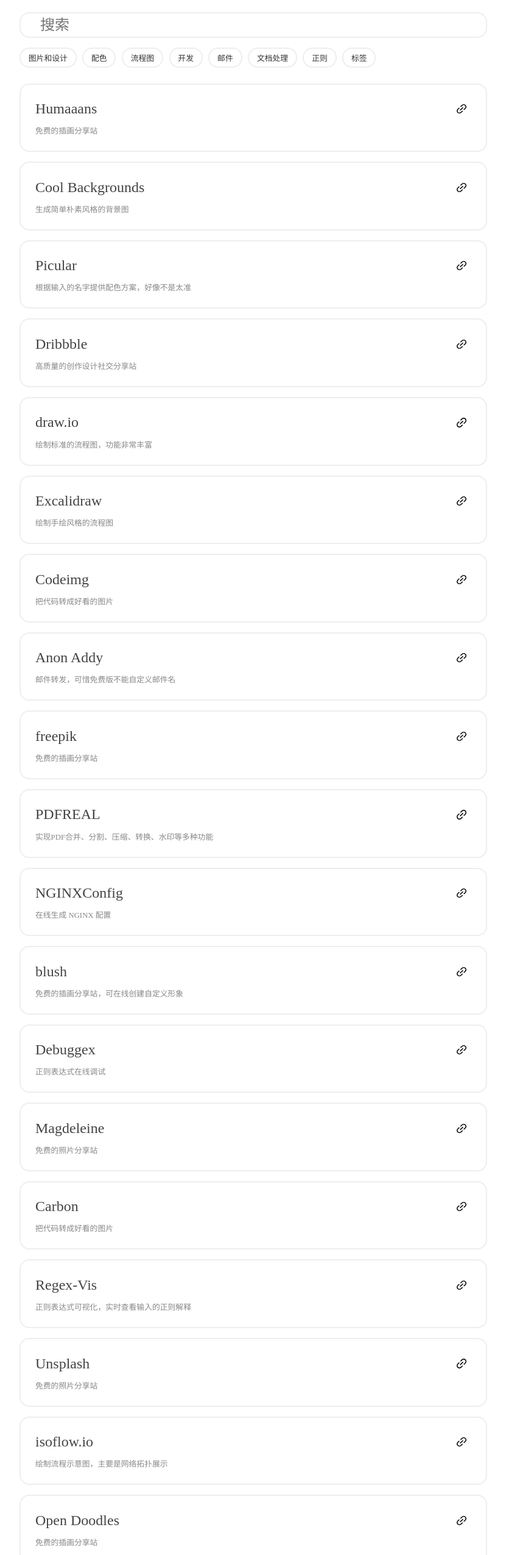
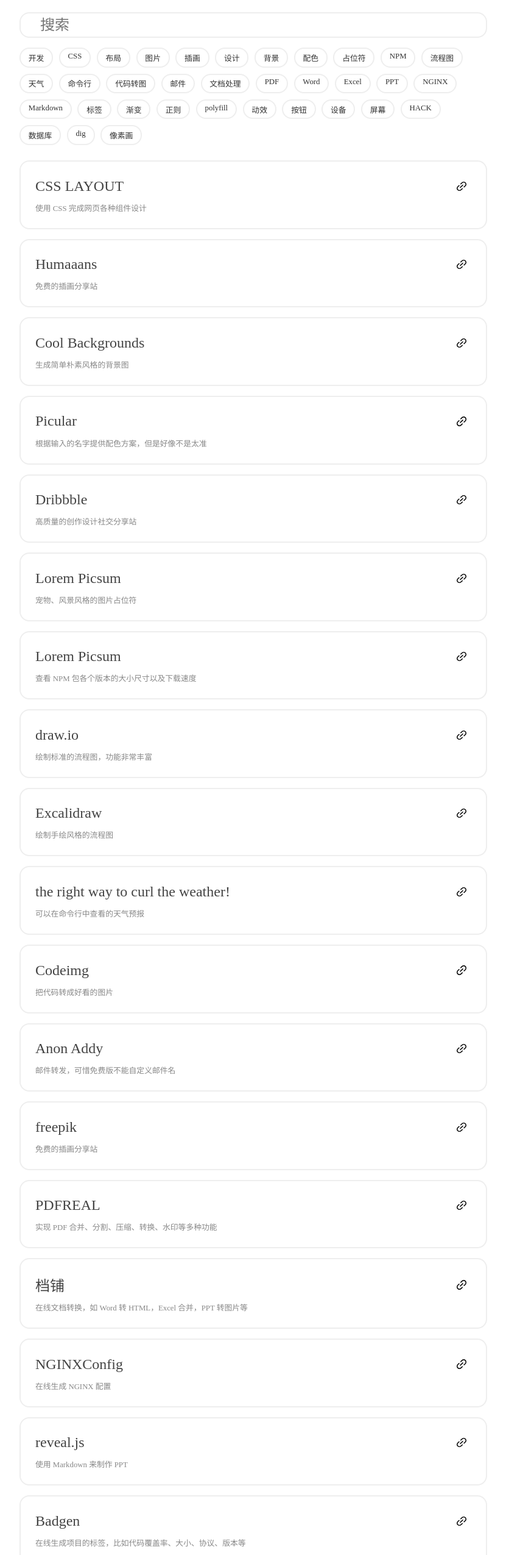
Before and after one commit to yukapril/nav.fridaycoder.com, a Vue app: page / in a window 1280 px wide. Shown: the part 74-2624 px from the top of the page at 61% size, without its empty margins (224-1055 px from the left). Built offline with nearby package versions, Linux system fonts and the light colour scheme.

Commit message:
feat: 增加数据条目

```diff
--- a/src/data/data.ts
+++ b/src/data/data.ts
@@ -2,38 +2,118 @@
 
 const data: Data = [
   { id: 1, name: 'Excalidraw', desc: '绘制手绘风格的流程图', url: 'https://excalidraw.com', tags: ['流程图'] },
-  { id: 2, name: 'PDFREAL', desc: '实现PDF合并、分割、压缩、转换、水印等多种功能', url: 'https://pdfreal.com', tags: ['文档处理'] },
-  { id: 3, name: 'Smallpdf', desc: '实现PDF转换、合并、压缩、编辑等多种功能', url: 'https://smallpdf.com', tags: ['文档处理'] },
+  { id: 2, name: 'PDFREAL', desc: '实现 PDF 合并、分割、压缩、转换、水印等多种功能', url: 'https://pdfreal.com', tags: ['文档处理', 'PDF'] },
+  { id: 3, name: 'Smallpdf', desc: '实现 PDF 转换、合并、压缩、编辑等多种功能', url: 'https://smallpdf.com', tags: ['文档处理', 'PDF'] },
   { id: 4, name: 'Regex-Vis', desc: '正则表达式可视化，实时查看输入的正则解释', url: 'https://regex-vis.com', tags: ['开发', '正则'] },
-  { id: 5, name: 'Cool Backgrounds', desc: '生成简单朴素风格的背景图', url: 'https://coolbackgrounds.io', tags: ['图片和设计'] },
-  { id: 6, name: 'Magdeleine', desc: '免费的照片分享站', url: 'https://magdeleine.co', tags: ['图片和设计'] },
-  { id: 7, name: 'Unsplash', desc: '免费的照片分享站', url: 'https://unsplash.com', tags: ['图片和设计'] },
-  { id: 8, name: 'Dribbble', desc: '高质量的创作设计社交分享站', url: 'https://dribbble.com', tags: ['图片和设计'] },
-  { id: 9, name: 'freepik', desc: '免费的插画分享站', url: 'https://undraw.co/illustrations', tags: ['图片和设计'] },
-  { id: 10, name: 'Humaaans', desc: '免费的插画分享站', url: 'https://www.humaaans.com', tags: ['图片和设计'] },
-  { id: 11, name: 'Open Doodles', desc: '免费的插画分享站', url: 'https://www.opendoodles.com', tags: ['图片和设计'] },
-  { id: 12, name: 'Pexels', desc: '免费的照片分享站', url: 'https://www.pexels.com', tags: ['图片和设计'] },
-  { id: 13, name: 'Picography', desc: '免费的照片分享站', url: 'https://picography.co', tags: ['图片和设计'] },
-  { id: 14, name: 'DOTOWN', desc: '免费的像素画分享', url: 'https://dotown.maeda-design-room.net', tags: ['图片和设计'] },
-  { id: 15, name: 'blush', desc: '免费的插画分享站，可在线创建自定义形象', url: 'https://blush.design', tags: ['图片和设计'] },
+  {
+    id: 5,
+    name: 'Cool Backgrounds',
+    desc: '生成简单朴素风格的背景图',
+    url: 'https://coolbackgrounds.io',
+    tags: ['图片', '设计', '背景', '插画']
+  },
+  { id: 6, name: 'Magdeleine', desc: '免费的照片分享站', url: 'https://magdeleine.co', tags: ['图片', '背景'] },
+  { id: 7, name: 'Unsplash', desc: '免费的照片分享站', url: 'https://unsplash.com', tags: ['图片', '背景'] },
+  { id: 8, name: 'Dribbble', desc: '高质量的创作设计社交分享站', url: 'https://dribbble.com', tags: ['图片', '设计', '背景', '插画'] },
+  { id: 9, name: 'freepik', desc: '免费的插画分享站', url: 'https://undraw.co/illustrations', tags: ['图片', '插画'] },
+  { id: 10, name: 'Humaaans', desc: '免费的插画分享站', url: 'https://www.humaaans.com', tags: ['图片', '插画'] },
+  { id: 11, name: 'Open Doodles', desc: '免费的插画分享站', url: 'https://www.opendoodles.com', tags: ['图片', '插画'] },
+  { id: 12, name: 'Pexels', desc: '免费的照片分享站', url: 'https://www.pexels.com', tags: ['图片', '背景'] },
+  { id: 13, name: 'Picography', desc: '免费的照片分享站', url: 'https://picography.co', tags: ['图片', '背景'] },
+  { id: 14, name: 'DOTOWN', desc: '免费的像素画分享', url: 'https://dotown.maeda-design-room.net', tags: ['图片', '像素画', '插画'] },
+  { id: 15, name: 'blush', desc: '免费的插画分享站，可在线创建自定义形象', url: 'https://blush.design', tags: ['图片', '插画'] },
   {
     id: 16,
     name: 'NGINXConfig',
     desc: '在线生成 NGINX 配置',
     url: 'https://www.digitalocean.com/community/tools/nginx',
-    tags: ['开发']
+    tags: ['开发', 'NGINX']
   },
-  { id: 17, name: 'DiG GUI', desc: '在线版的 dig 命令', url: 'https://www.diggui.com', tags: ['开发'] },
+  { id: 17, name: 'DiG GUI', desc: '在线版的 dig 命令', url: 'https://www.diggui.com', tags: ['开发', 'dig'] },
   { id: 18, name: 'Anon Addy', desc: '邮件转发，可惜免费版不能自定义邮件名', url: 'https://anonaddy.com', tags: ['邮件'] },
   { id: 19, name: 'draw.io', desc: '绘制标准的流程图，功能非常丰富', url: 'https://app.diagrams.net', tags: ['流程图'] },
   { id: 20, name: 'isoflow.io', desc: '绘制流程示意图，主要是网络拓扑展示', url: 'https://isoflow.io', tags: ['流程图'] },
-  { id: 21, name: 'Carbon', desc: '把代码转成好看的图片', url: 'https://carbon.now.sh', tags: ['开发'] },
-  { id: 22, name: 'Codeimg', desc: '把代码转成好看的图片', url: 'https://codeimg.io', tags: ['开发'] },
+  { id: 21, name: 'Carbon', desc: '把代码转成好看的图片', url: 'https://carbon.now.sh', tags: ['开发', '代码转图'] },
+  { id: 22, name: 'Codeimg', desc: '把代码转成好看的图片', url: 'https://codeimg.io', tags: ['开发', '代码转图'] },
   { id: 23, name: 'asciiflow', desc: '使用 ASCII 绘制流程图，可以直接粘贴文本出来', url: 'https://asciiflow.com', tags: ['流程图'] },
   { id: 24, name: 'Debuggex', desc: '正则表达式在线调试', url: 'https://www.debuggex.com', tags: ['开发', '正则'] },
   { id: 25, name: 'Happy Hues', desc: '提供大量配色方案可以选择', url: 'https://www.happyhues.co', tags: ['配色'] },
-  { id: 26, name: 'Picular', desc: '根据输入的名字提供配色方案，好像不是太准', url: 'https://picular.co', tags: ['配色'] },
-  { id: 27, name: 'Shields.io', desc: '在线生成项目的标签，比如代码覆盖率、大小、协议、版本等', url: 'https://shields.io', tags: ['开发', '标签'] }
+  { id: 26, name: 'Picular', desc: '根据输入的名字提供配色方案，但是好像不是太准', url: 'https://picular.co', tags: ['配色'] },
+  { id: 27, name: 'Shields.io', desc: '在线生成项目的标签，比如代码覆盖率、大小、协议、版本等', url: 'https://shields.io', tags: ['开发', '标签'] },
+  {
+    id: 28,
+    name: 'UI BUTTONS',
+    desc: '使用 CSS 完成按钮的各种动效设计',
+    url: 'https://ui-buttons.web.app',
+    tags: ['开发', '动效', 'CSS', '按钮']
+  },
+  {
+    id: 29,
+    name: 'reveal.js',
+    desc: '使用 Markdown 来制作 PPT',
+    url: 'https://revealjs.com',
+    tags: ['开发', 'PPT', 'Markdown']
+  },
+  {
+    id: 30,
+    name: '档铺',
+    desc: '在线文档转换，如 Word 转 HTML，Excel 合并，PPT 转图片等',
+    url: 'http://www.docpe.com',
+    tags: ['文档处理', 'Word', 'Excel', 'PPT', 'PDF']
+  },
+  {
+    id: 31,
+    name: 'the right way to curl the weather!',
+    desc: '可以在命令行中查看的天气预报',
+    url: 'https://wttr.in',
+    tags: ['天气', '命令行']
+  },
+  { id: 32, name: 'Lorem Picsum', desc: '宠物、风景风格的图片占位符', url: 'https://picsum.photos', tags: ['开发', '图片', '占位符'] },
+  {
+    id: 33,
+    name: 'Lorem Picsum',
+    desc: '各种浏览器 CSS/JS HACK 写法，非常全面',
+    url: 'http://browserhacks.com',
+    tags: ['开发', 'HACK']
+  },
+  {
+    id: 34,
+    name: 'Lorem Picsum',
+    desc: '查看 NPM 包各个版本的大小尺寸以及下载速度',
+    url: 'https://bundlephobia.com',
+    tags: ['开发', 'NPM']
+  },
+  { id: 35, name: 'Badgen', desc: '在线生成项目的标签，比如代码覆盖率、大小、协议、版本等', url: 'https://badgen.net', tags: ['开发', '标签'] },
+  {
+    id: 36,
+    name: 'SCREEN SIZ.ES',
+    desc: '查询各个移动、平板设备屏幕分辨率等信息，不过更新不是很快',
+    url: 'https://screensiz.es',
+    tags: ['开发', '设备', '屏幕']
+  },
+  { id: 37, name: 'CSS LAYOUT', desc: '使用 CSS 完成网页各种组件设计', url: 'https://csslayout.io', tags: ['开发', 'CSS', '布局'] },
+  {
+    id: 38,
+    name: 'CSS Gradient',
+    desc: '可视化 CSS 渐变设计，此外还提供背景渐变等设计',
+    url: 'https://cssgradient.io',
+    tags: ['开发', 'CSS', '渐变']
+  },
+  {
+    id: 39,
+    name: 'Polyfill.io',
+    desc: '生成在线的官方 polyfill 文件 URL，可以自动对不同浏览器返回不同内容',
+    url: 'https://polyfill.io/v3/url-builder',
+    tags: ['开发', 'polyfill']
+  },
+  {
+    id: 40,
+    name: 'PlanetScale',
+    desc: '数据库托管平台，有免费的版本',
+    url: 'https://planetscale.com',
+    tags: ['开发', '数据库']
+  }
+
 ]
 
 export default data
```
